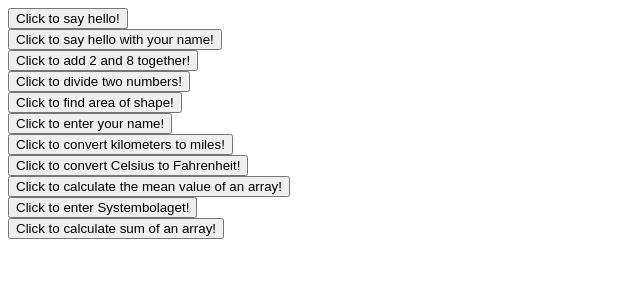
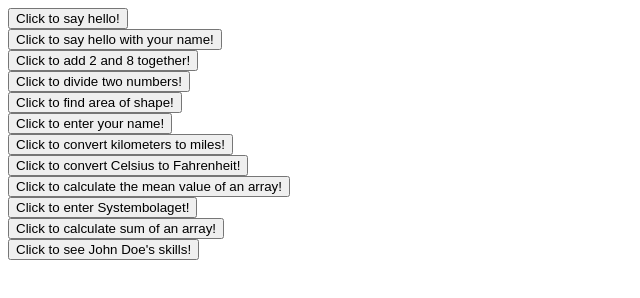
Before and after one commit to JonatanDrysen/lexicon-JS-functions, a plain HTML site: page src/index.html in a window 1280 px wide. Shown: the whole page, without its empty margins (0-640 px from the left). Drawn offline with Linux system fonts and the light colour scheme.

Commit message:
add task 12

```diff
--- a/src/index.html
+++ b/src/index.html
@@ -39,6 +39,20 @@
     <div>
         <button onclick="calculateSum([1, 2, 3, 4, 5, 6, 7, 8, 9, 10])">Click to calculate sum of an array!</button>
     </div>
+    <div>
+        <button onclick="showSkills({Person: {
+            name: 'John Doe',
+            age: 44,
+            city: 'Reykjavik',
+            skills: [
+                'Pokemon Master',
+                'Kung Fu Legend',
+                'Football Ninja',
+                'Fluent In Mandarin Chinese',
+                'Graphic Design'
+            ]
+        }})">Click to see John Doe's skills!</button>
+    </div>
 
     <script src="index.js"></script>
 </body>
--- a/src/index.js
+++ b/src/index.js
@@ -111,3 +111,9 @@ function calculateSum(arr) {
     const sum = arr.reduce((accumulator, current) => accumulator + current, 0)
     console.log(`total sum of ${arr} is ${sum}.`)
 }
+
+function showSkills(Person) {
+    const name = Person.Person.name
+    const skills = Person.Person.skills
+    console.log(`These are ${name}'s skills: ${skills}`)
+}
```
